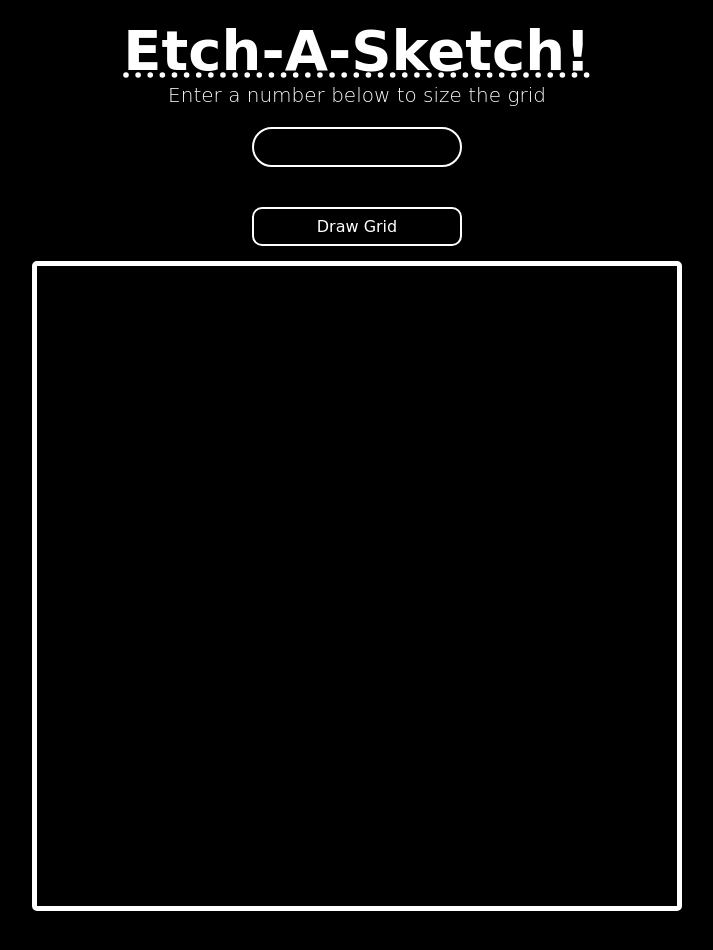
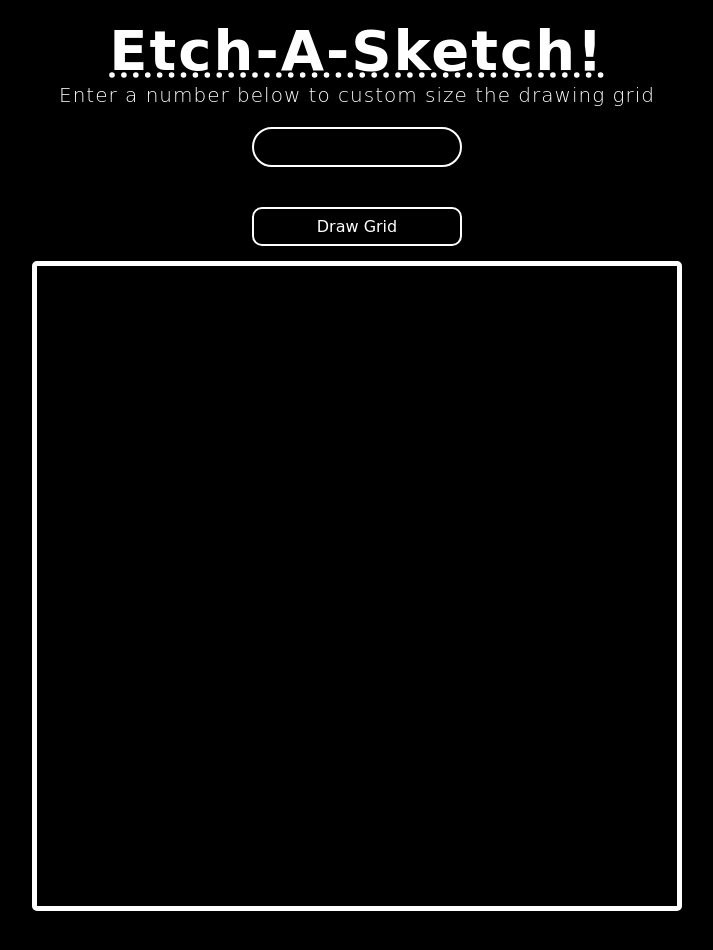
Before and after one commit to MattGitHub01/etch-a-sketch, a plain HTML site: page index.html in a window 1280 px wide. Shown: the whole page, without its empty margins (283-996 px from the left). Drawn offline with Linux system fonts and the light colour scheme.

Commit message:
Change h2 wording. Add letter spacing to headings.

```diff
--- a/script.js
+++ b/script.js
@@ -9,7 +9,7 @@ header1.classList.add('header1');
 container.appendChild(header1);
 
 const header2 = document.createElement('h3');
-header2.textContent = 'Enter a number below to size the grid';
+header2.textContent = 'Enter a number below to custom size the drawing grid';
 header2.classList.add('header2');
 container.appendChild(header2);
 
--- a/style.css
+++ b/style.css
@@ -13,6 +13,7 @@ body {
 }
 
 .header1 {
+    letter-spacing: 2px;
     margin-top: -30px;
     margin-bottom: -20px;
     text-decoration: dotted underline;
@@ -23,6 +24,7 @@ body {
 }
 
 .header2 {
+    letter-spacing: 1px;
     color: white;
     font-family: cursive;
     font-weight: lighter;
```
